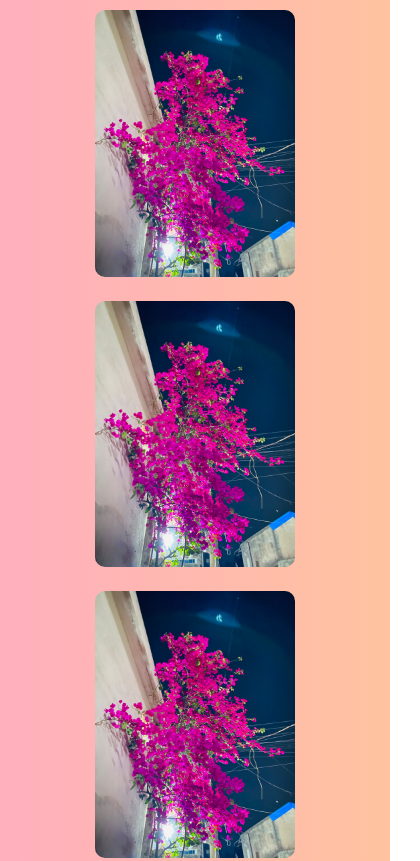
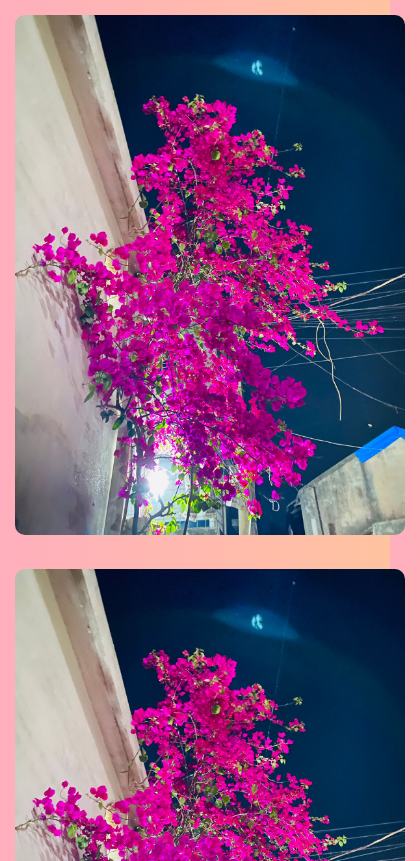
Before and after one commit to tasfiqhossainftm/BirthdaySpecialWebsite, a plain HTML site: page memory.html in a window 390 px wide. Shown: the top 861 px of the page, 420 px wide, since content can reach past the window. Drawn offline with Linux system fonts and the light colour scheme.

Commit message:
6thUpdate

```diff
--- a/style.css
+++ b/style.css
@@ -15,3 +15,9 @@ body {
     text-align: center;
     color: white;
 }
+@media screen and (max-width: 576px){
+    .gallery img{
+        width: 100%;
+        margin: 15px;
+
+}
```
Also changed, not shown: index.html (+1 -3 lines).
